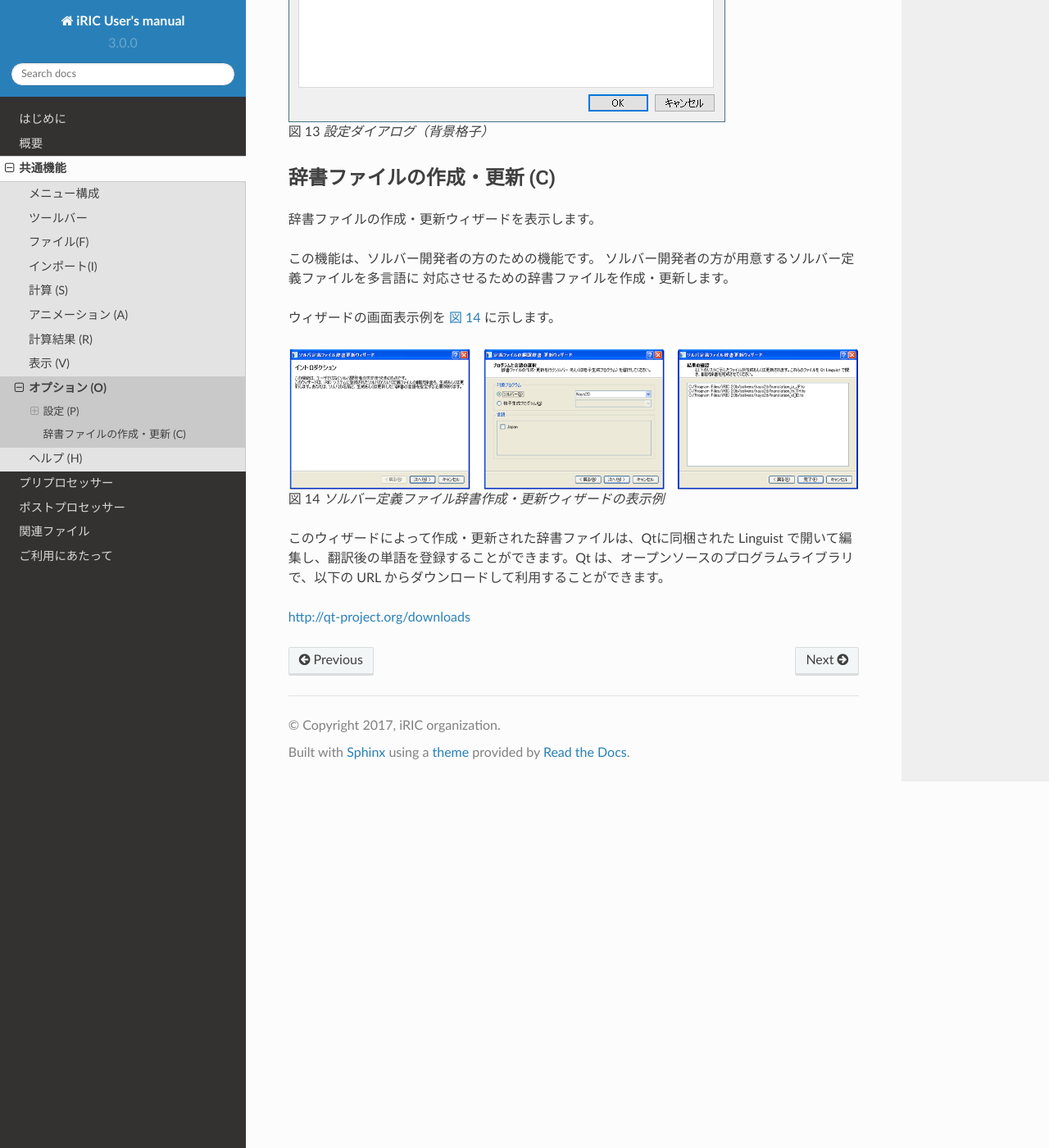
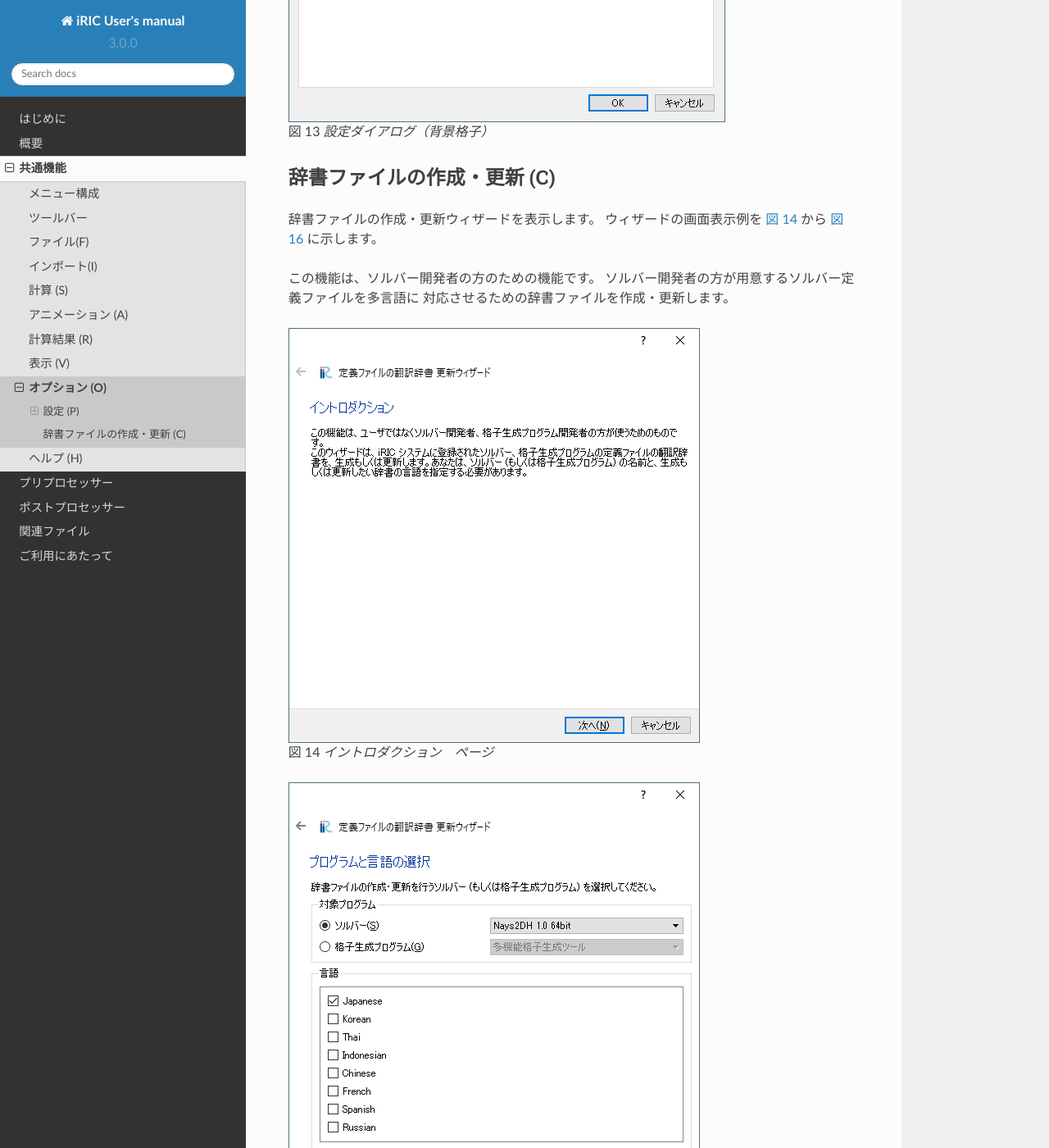
Before and after one commit to i-RIC/gui_user_manual, a Sphinx documentation site: the page built from source/03/09_option.rst, in a window 1280 px wide and 1400 px high, scrolled down 5950 px. Shown: the whole window at 82% size. Built offline with Sphinx 7.4.7 and the Read the Docs theme 2.0.0, drawn with Linux system fonts in a browser that asks for light colours; some of the changed text lies outside the part shown.

Commit message:
Translation wizard description updated.

```diff
--- a/source/03/09_option.rst
+++ b/source/03/09_option.rst
@@ -120,18 +120,30 @@ Web 標高データ タブ
 ----------------------------
 
 辞書ファイルの作成・更新ウィザードを表示します。
+ウィザードの画面表示例を :numref:`image_translation_wizard_intro` から
+:numref:`image_translation_wizard_confirm` に示します。
 
 この機能は、ソルバー開発者の方のための機能です。
 ソルバー開発者の方が用意するソルバー定義ファイルを多言語に
 対応させるための辞書ファイルを作成・更新します。
 
-ウィザードの画面表示例を :numref:`image_translation_wizard` に示します。
+.. _image_translation_wizard_intro:
 
-.. _image_translation_wizard:
+.. figure:: images/translation_wizard_intro.png
 
-.. figure:: images/translation_wizard.png
+   イントロダクション　ページ
 
-   ソルバー定義ファイル辞書作成・更新ウィザードの表示例
+.. _image_translation_wizard_select:
+
+.. figure:: images/translation_wizard_select.png
+
+   プログラムと言語の選択 ページ
+
+.. _image_translation_wizard_confirm:
+
+.. figure:: images/translation_wizard_confirm.png
+
+   結果の確認 ページ
 
 このウィザードによって作成・更新された辞書ファイルは、Qtに同梱された
 Linguist で開いて編集し、翻訳後の単語を登録することができます。Qt
```
Also changed, not shown: source/03/images/translation_wizard.png (deleted), source/03/images/translation_wizard_confirm.png (added), source/03/images/translation_wizard_intro.png (added), source/03/images/translation_wizard_select.png (added).
